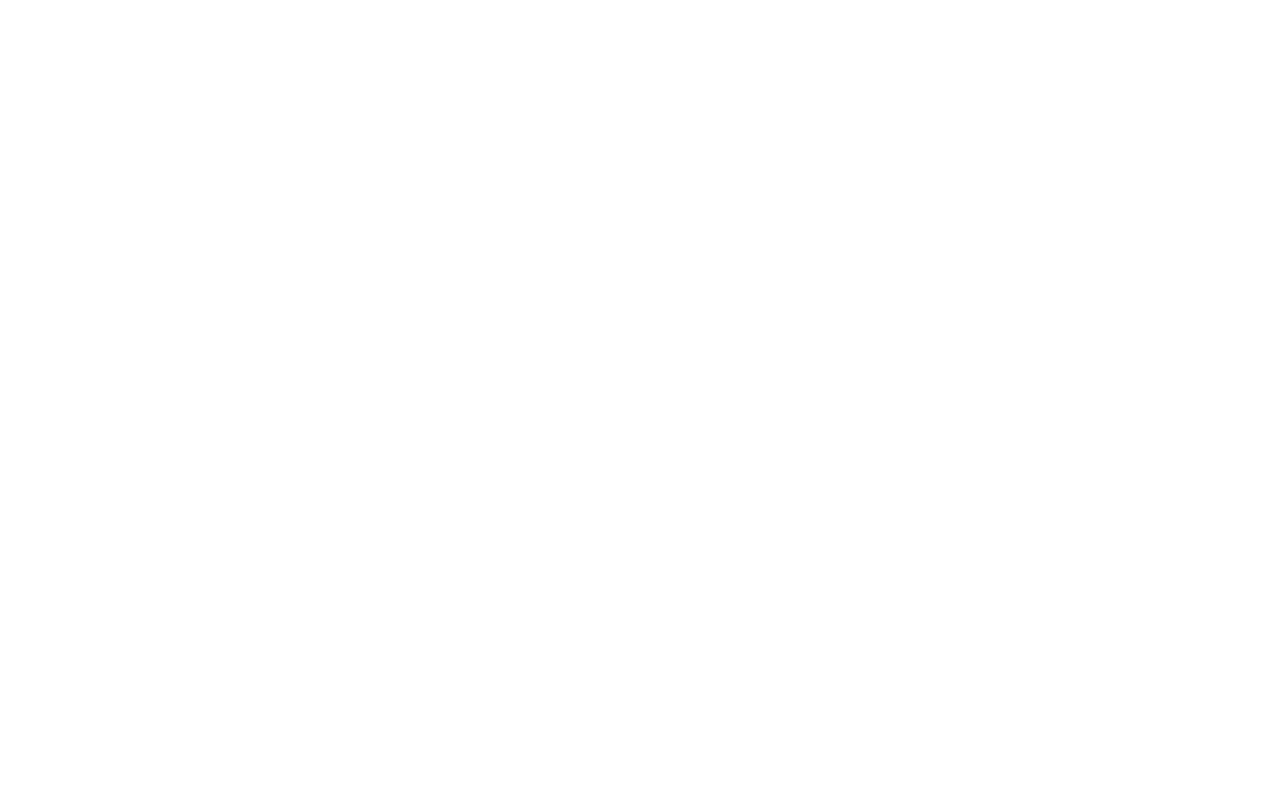
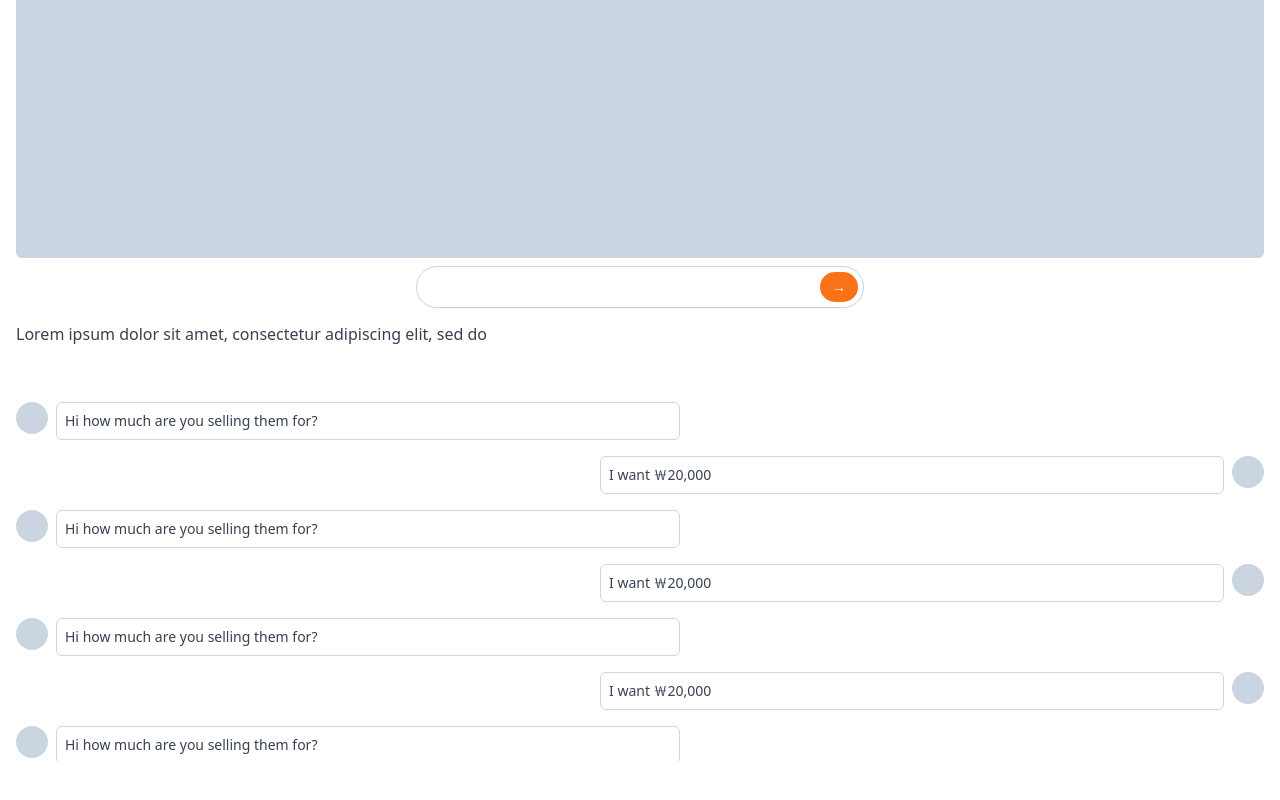
Before and after one commit to flynnpark/carrot-market, a Next.js app: page /streams/1 in a window 1280 px wide. Before the commit this address had no page. Shown: the part 484-1284 px from the top of the page. Before the commit the page ends 800 px from the top, so only its background shows below. Built offline with nearby package versions, Linux system fonts and the light colour scheme.

Commit message:
5.14 Stream

```diff
--- a/pages/chats/[id].tsx
+++ b/pages/chats/[id].tsx
@@ -21,14 +21,14 @@ const ChatDetail: NextPage = () => {
           <p>미쳤어</p>
         </div>
       </div>
-      <div className="fixed w-full mx-auto max-w-md bottom-2 left-0 right-0 inset-x-0">
-        <div className="flex relative items-center">
+      <div className="fixed py-2 bg-white  bottom-0 inset-x-0">
+        <div className="flex relative max-w-md items-center  w-full mx-auto">
           <input
             type="text"
-            className="shadow-sm rounded-full w-full pr-12 border-gray-300 focus:ring-orange-500 focus:outline-none focus:border-orange-500"
+            className="shadow-sm rounded-full w-full border-gray-300 focus:ring-orange-500 focus:outline-none pr-12 focus:border-orange-500"
           />
           <div className="absolute inset-y-0 flex py-1.5 pr-1.5 right-0">
-            <button className="flex items-center focus:ring-2 focus:ring-offset-2 focus:ring-orange-500 bg-orange-500 rounded-full px-3 hover:bg-orange-600  cursor-pointer text-sm text-white">
+            <button className="flex focus:ring-2 focus:ring-offset-2 focus:ring-orange-500 items-center bg-orange-500 rounded-full px-3 hover:bg-orange-600 text-sm text-white">
               &rarr;
             </button>
           </div>
--- /dev/null
+++ b/pages/streams/[id].tsx
@@ -0,0 +1,51 @@
+import { NextPage } from 'next';
+import { Fragment } from 'react';
+
+const StreamDetail: NextPage = () => {
+  return (
+    <div className="py-10 px-4 space-y-4">
+      <div className="w-full rounded-md shadow-sm bg-slate-300 aspect-video" />
+      <div className="mt-5">
+        <h1 className="text-gray-800 font-bold text-3xl mt-2">
+          Let&apos;s try potatoes
+        </h1>
+        <p className="my-3 text-gray-700">
+          Lorem ipsum dolor sit amet, consectetur adipiscing elit, sed do
+        </p>
+      </div>
+      <div className="py-10 pb-16 h-[50vh] overflow-y-scroll space-y-4">
+        {[1, 2, 3, 4, 5, 6, 7, 8, 9].map((_, i) => (
+          <Fragment key={i}>
+            <div className="flex items-start space-x-2">
+              <div className="w-8 h-8 rounded-full bg-slate-300" />
+              <div className="w-1/2 text-sm text-gray-700 p-2 border border-gray-300 rounded-md">
+                <p>Hi how much are you selling them for?</p>
+              </div>
+            </div>
+            <div className="flex flex-row-reverse items-start space-x-2 space-x-reverse">
+              <div className="w-8 h-8 rounded-full bg-slate-300" />
+              <div className="w-1/2 text-sm text-gray-700 p-2 border border-gray-300 rounded-md">
+                <p>I want ￦20,000</p>
+              </div>
+            </div>
+          </Fragment>
+        ))}
+      </div>
+      <div className="fixed py-2 bg-white  bottom-0 inset-x-0">
+        <div className="flex relative max-w-md items-center  w-full mx-auto">
+          <input
+            type="text"
+            className="shadow-sm rounded-full w-full border-gray-300 focus:ring-orange-500 focus:outline-none pr-12 focus:border-orange-500"
+          />
+          <div className="absolute inset-y-0 flex py-1.5 pr-1.5 right-0">
+            <button className="flex focus:ring-2 focus:ring-offset-2 focus:ring-orange-500 items-center bg-orange-500 rounded-full px-3 hover:bg-orange-600 text-sm text-white">
+              &rarr;
+            </button>
+          </div>
+        </div>
+      </div>
+    </div>
+  );
+};
+
+export default StreamDetail;
--- a/pages/live.tsx
+++ b/pages/streams/index.tsx
@@ -1,6 +1,6 @@
 import { NextPage } from 'next';
 
-const Live: NextPage = () => {
+const Stream: NextPage = () => {
   return (
     <div className="py-10 divide-y-2 space-y-4">
       {[1, 2, 3, 4, 5].map((_, i) => (
@@ -31,4 +31,4 @@ const Live: NextPage = () => {
   );
 };
 
-export default Live;
+export default Stream;
```
